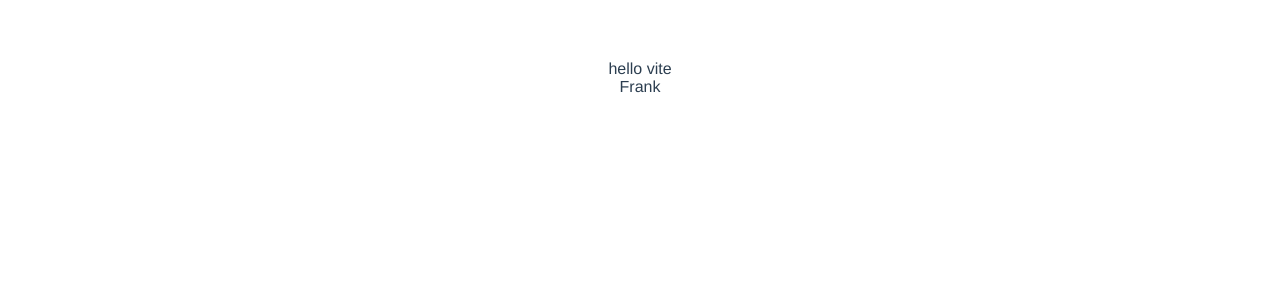
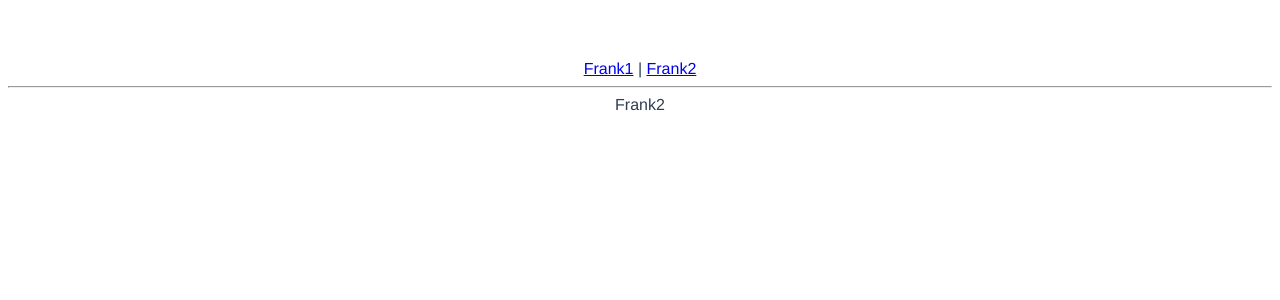
Before and after one commit to heth80/vite-template, a Vue app: page /#/frank2 in a window 1280 px wide. Shown: the top 300 px of the page. Built offline with nearby package versions, Linux system fonts and the light colour scheme.

Commit message:
feat(App.vue,main.ts,Frank2): 添加组件,配置路由

```diff
--- a/src/App.vue
+++ b/src/App.vue
@@ -1,15 +1,16 @@
 <template>
-  <div>hello vite</div>
-  <Frank></Frank>
+  <router-link to="/">Frank1</router-link> |
+  <router-link to="/frank2">Frank2</router-link>
+  <hr>
+  <router-view></router-view>
 </template>
 
 <script>
-import Frank from './components/Frank.vue'
-
 export default {
   name: 'App',
-  components: {
-    Frank
-  }
 }
 </script>
+
+<style>
+
+</style>
--- /dev/null
+++ b/src/components/Frank2.vue
@@ -0,0 +1,9 @@
+<template>
+  Frank2
+</template>
+
+<script>
+export default {
+  name: 'Frank2'
+}
+</script>
--- a/src/main.ts
+++ b/src/main.ts
@@ -1,5 +1,20 @@
 import { createApp } from 'vue'
+import { createWebHashHistory, createRouter} from 'vue-router'
 import App from './App.vue'
 import './index.css'
 
-createApp(App).mount('#app')
+const router = createRouter({
+  history: createWebHashHistory(),
+  routes: [
+    {
+      path: '/',
+      component: () => import('./components/Frank.vue')
+    },
+    {
+      path: '/frank2',
+      component: () => import('./components/Frank2.vue')
+    }
+  ]
+})
+
+createApp(App).use(router).mount('#app')
```
